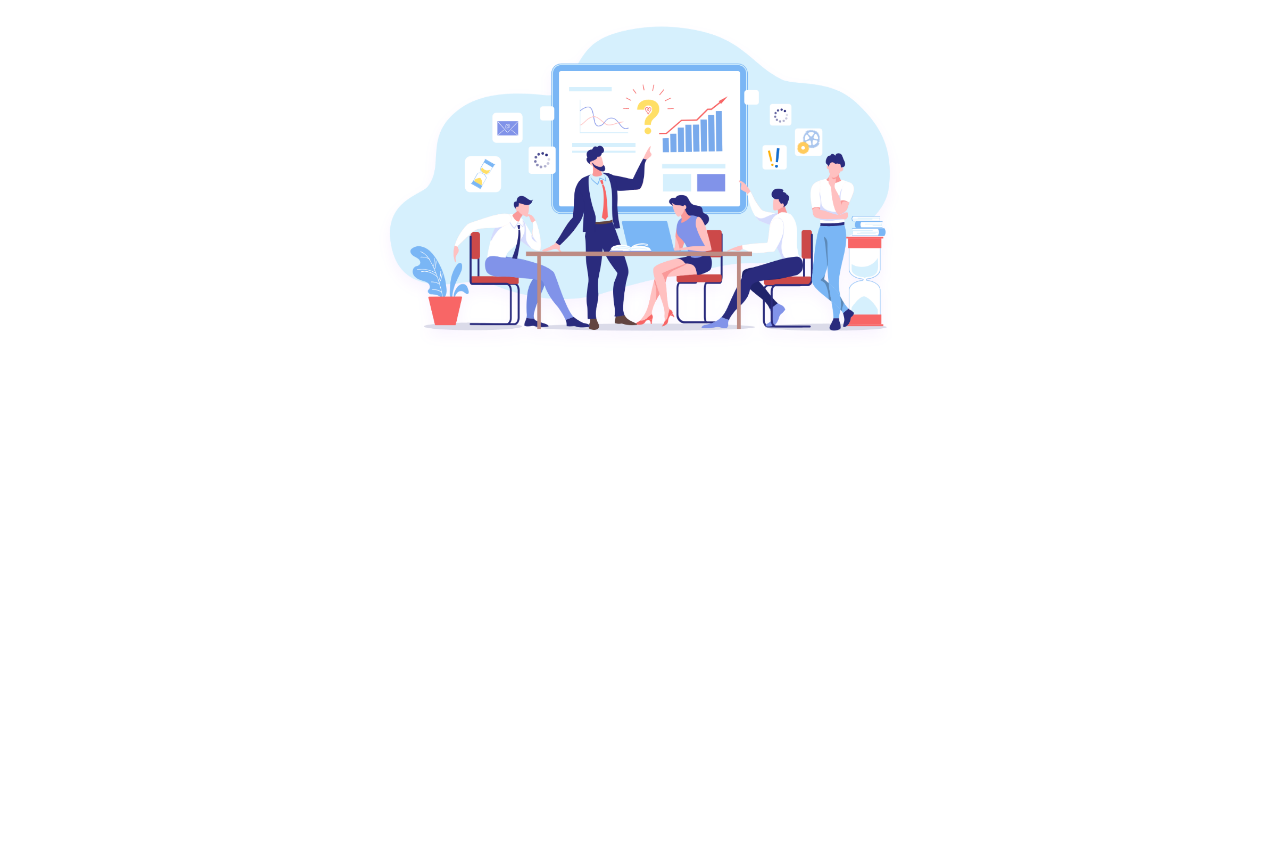
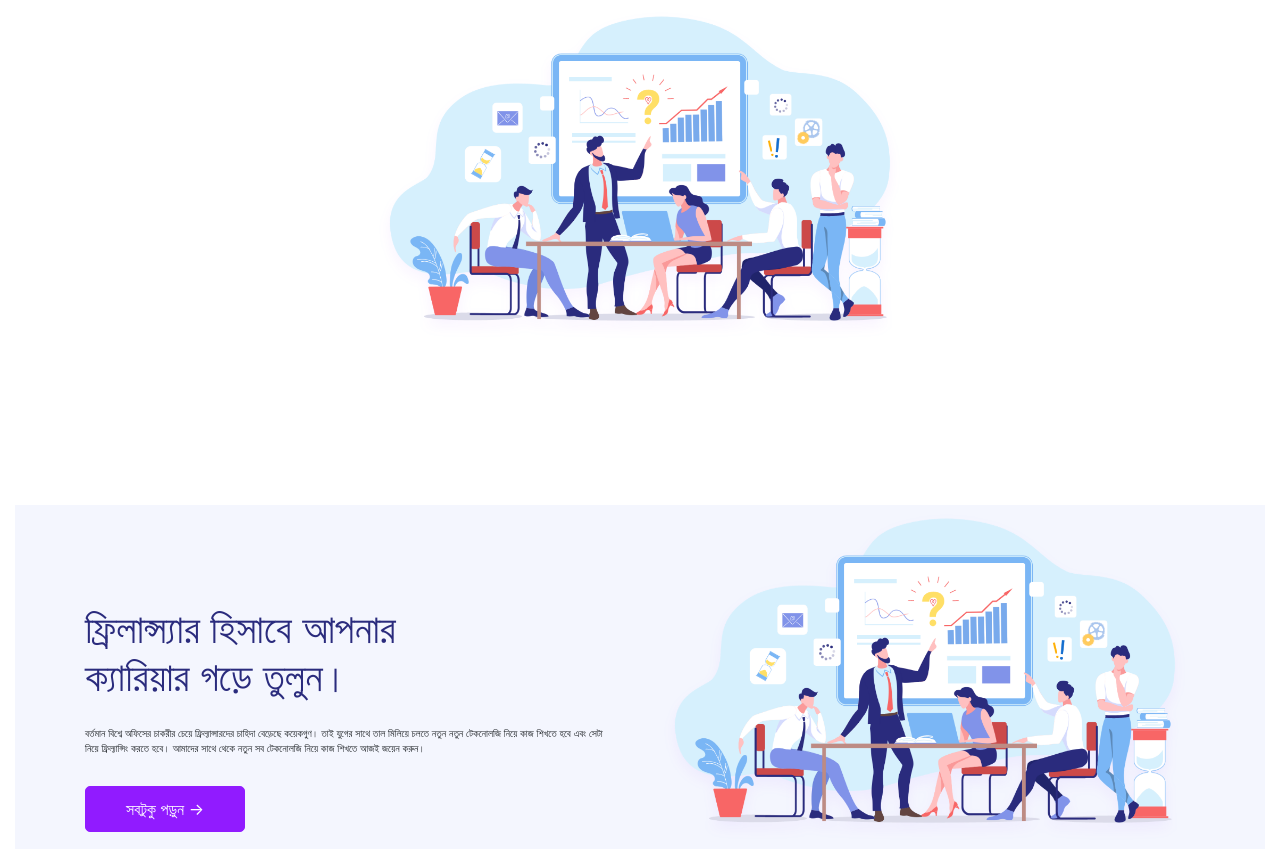
Before and after one commit to dataautomators-academy/homepage, a website built with Parcel: page src/index.html in a window 1280 px wide. Shown: the part 295-1144 px from the top of the page. Before the commit the page ends 800 px from the top, so only its background shows below. Built offline with nearby package versions, Linux system fonts and the light colour scheme.

Commit message:
refactor: ✅ add advertise section

```diff
--- /dev/null
+++ b/src/assets/sass/_advertise.scss
@@ -0,0 +1,18 @@
+.section-bg {
+  background: #f4f6fe;
+}
+.advertise {
+  &__section {
+    padding-top: 10rem;
+  }
+  &__title {
+    font-size: 4rem;
+  }
+  &__paragraph {
+    padding: 2rem;
+    padding-left: 0;
+  }
+  &__img--item {
+    width: 100%;
+  }
+}
--- a/src/assets/sass/_button.scss
+++ b/src/assets/sass/_button.scss
@@ -8,7 +8,7 @@
     background: $color-primary;
     border: 1px solid $color-primary;
     border-radius: 0.5rem;
-    padding: 1.5rem 4rem;
+    padding: 1rem 4rem;
     text-decoration: none;
     transition: all 0.2s;
     animation: moveToTop 0.5s ease-out 0.75s;
--- a/src/assets/sass/main.scss
+++ b/src/assets/sass/main.scss
@@ -4,6 +4,7 @@
 @import "./base";
 @import "./button";
 @import "./header";
+@import "./advertise";
 
 // @import "./responsive";
 
--- a/src/index.html
+++ b/src/index.html
@@ -58,6 +58,46 @@
         </div>
       </header>
     </div>
+    <main class="main">
+      <!-- ** ADVERTISE SECTION -->
+      <div class="container-fluid">
+        <section class="section-bg">
+          <div class="advertise">
+            <div class="container">
+              <div class="row">
+                <div class="col-md-6 col-sm-12 col-xs-12">
+                  <div class="advertise__section">
+                    <h2 class="advertise__title">
+                      ফ্রিলান্স্যার হিসাবে আপনার <br />
+                      ক্যারিয়ার গড়ে তুলুন।
+                    </h2>
+                    <p class="advertise__paragraph">
+                      বর্তমান বিশ্বে অফিসের চাকরীর চেয়ে ফ্রিল্যান্সারদের চাহিদা
+                      বেড়েছে কয়েকগুণ। তাই যুগের সাথে তাল মিলিয়ে চলতে নতুন নতুন
+                      টেকনোলজি নিয়ে কাজ শিখতে হবে এবং সেটা নিয়ে ফ্রিল্যান্সিং
+                      করতে হবে। আমাদের সাথে থেকে নতুন সব টেকনোলজি নিয়ে কাজ শিখতে
+                      আজই জয়েন করুন।
+                    </p>
+                    <a href="#" class="advertise__button btn"
+                      >সবটুকু পড়ুন <span>&rarr;</span></a
+                    >
+                  </div>
+                </div>
+                <div class="col-md-6 col-sm-12 col-xs-12">
+                  <div class="advertise__image">
+                    <img
+                      src="assets/img/Home Page Illustration.png"
+                      alt=""
+                      class="advertise__img--item"
+                    />
+                  </div>
+                </div>
+              </div>
+            </div>
+          </div>
+        </section>
+      </div>
+    </main>
     <script src="script.js"></script>
     <link rel="stylesheet" href="./assets/sass/main.scss" />
   </body>
```
